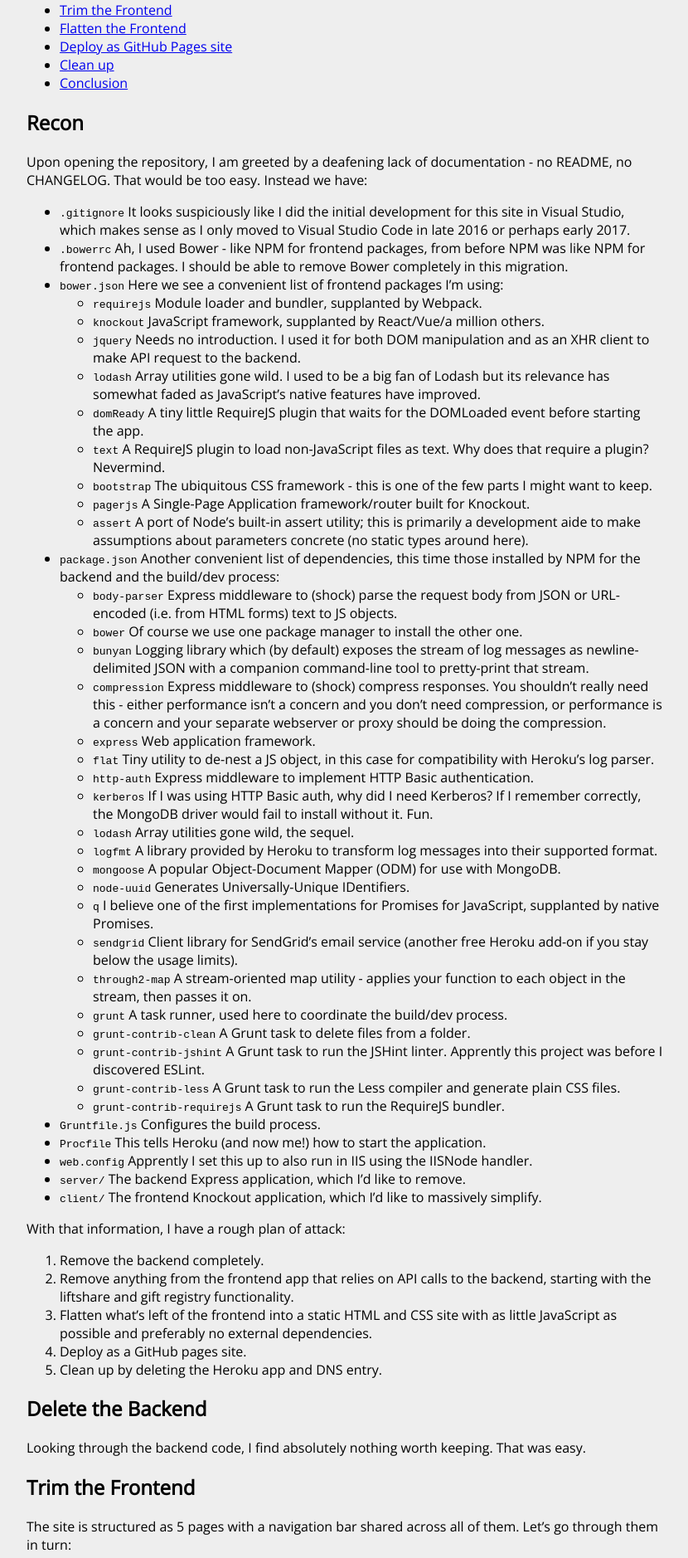
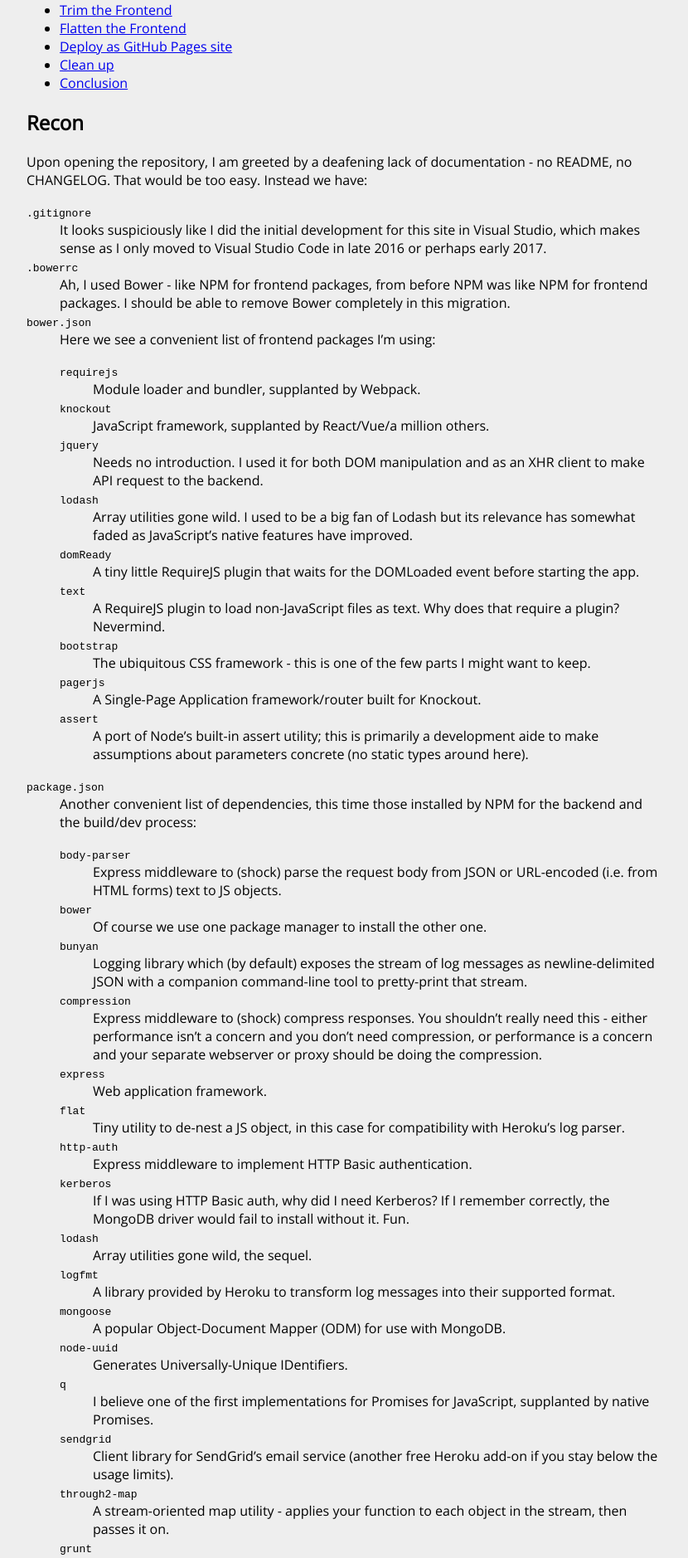
Before and after one commit to dylan-kerr/dylan-kerr.github.io, a Jekyll site: the page built from _posts/2020-07-10-staticifying-the-wedding-website.md, in a window 1280 px wide. Shown: the part 1015-2893 px from the top of the page at 83% size, without its empty margins (224-1054 px from the left). Built offline with Jekyll 4.4.1, drawn with Linux system fonts in a browser that asks for light colours; our own code applies the rules of GitHub Pages for plain Markdown files.

```diff
--- a/_posts/2020-07-10-staticifying-the-wedding-website.md
+++ b/_posts/2020-07-10-staticifying-the-wedding-website.md
@@ -19,44 +19,119 @@ Let's walk through the process.
 
 Upon opening the repository, I am greeted by a deafening lack of documentation - no README, no CHANGELOG. That would be too easy. Instead we have:
 
-- `.gitignore` It looks suspiciously like I did the initial development for this site in Visual Studio, which makes sense as I only moved to Visual Studio Code in late 2016 or perhaps early 2017.
-- `.bowerrc` Ah, I used Bower - like NPM for frontend packages, from before NPM was like NPM for frontend packages. I should be able to remove Bower completely in this migration.
-- `bower.json` Here we see a convenient list of frontend packages I'm using:
-  - `requirejs` Module loader and bundler, supplanted by Webpack.
-  - `knockout` JavaScript framework, supplanted by React/Vue/a million others.
-  - `jquery` Needs no introduction. I used it for both DOM manipulation and as an XHR client to make API request to the backend.
-  - `lodash` Array utilities gone wild. I used to be a big fan of Lodash but its relevance has somewhat faded as JavaScript's native features have improved.
-  - `domReady` A tiny little RequireJS plugin that waits for the DOMLoaded event before starting the app.
-  - `text` A RequireJS plugin to load non-JavaScript files as text. Why does that require a plugin? Nevermind.
-  - `bootstrap` The ubiquitous CSS framework - this is one of the few parts I might want to keep.
-  - `pagerjs` A Single-Page Application framework/router built for Knockout.
-  - `assert` A port of Node's built-in assert utility; this is primarily a development aide to make assumptions about parameters concrete (no static types around here).
-- `package.json` Another convenient list of dependencies, this time those installed by NPM for the backend and the build/dev process:
-  - `body-parser` Express middleware to (shock) parse the request body from JSON or URL-encoded (i.e. from HTML forms) text to JS objects.
-  - `bower` Of course we use one package manager to install the other one.
-  - `bunyan` Logging library which (by default) exposes the stream of log messages as newline-delimited JSON with a companion command-line tool to pretty-print that stream.
-  - `compression` Express middleware to (shock) compress responses. You shouldn't really need this - either performance isn't a concern and you don't need compression, or performance is a concern and your separate webserver or proxy should be doing the compression.
-  - `express` Web application framework.
-  - `flat` Tiny utility to de-nest a JS object, in this case for compatibility with Heroku's log parser.
-  - `http-auth` Express middleware to implement HTTP Basic authentication.
-  - `kerberos` If I was using HTTP Basic auth, why did I need Kerberos? If I remember correctly, the MongoDB driver would fail to install without it. Fun.
-  - `lodash` Array utilities gone wild, the sequel.
-  - `logfmt` A library provided by Heroku to transform log messages into their supported format.
-  - `mongoose` A popular Object-Document Mapper (ODM) for use with MongoDB.
-  - `node-uuid` Generates Universally-Unique IDentifiers.
-  - `q` I believe one of the first implementations for Promises for JavaScript, supplanted by native Promises.
-  - `sendgrid` Client library for SendGrid's email service (another free Heroku add-on if you stay below the usage limits).
-  - `through2-map` A stream-oriented map utility - applies your function to each object in the stream, then passes it on.
-  - `grunt` A task runner, used here to coordinate the build/dev process.
-  - `grunt-contrib-clean` A Grunt task to delete files from a folder.
-  - `grunt-contrib-jshint` A Grunt task to run the JSHint linter. Apprently this project was before I discovered ESLint.
-  - `grunt-contrib-less` A Grunt task to run the Less compiler and generate plain CSS files.
-  - `grunt-contrib-requirejs` A Grunt task to run the RequireJS bundler.
-- `Gruntfile.js` Configures the build process.
-- `Procfile` This tells Heroku (and now me!) how to start the application.
-- `web.config` Apprently I set this up to also run in IIS using the IISNode handler.
-- `server/` The backend Express application, which I'd like to remove.
-- `client/` The frontend Knockout application, which I'd like to massively simplify.
+`.gitignore`
+: It looks suspiciously like I did the initial development for this site in Visual Studio, which makes sense as I only moved to Visual Studio Code in late 2016 or perhaps early 2017.
+
+`.bowerrc`
+: Ah, I used Bower - like NPM for frontend packages, from before NPM was like NPM for frontend packages. I should be able to remove Bower completely in this migration.
+
+`bower.json`
+: Here we see a convenient list of frontend packages I'm using:
+
+  `requirejs`
+  : Module loader and bundler, supplanted by Webpack.
+
+  `knockout`
+  : JavaScript framework, supplanted by React/Vue/a million others.
+
+  `jquery`
+  : Needs no introduction. I used it for both DOM manipulation and as an XHR client to make API request to the backend.
+
+  `lodash`
+  : Array utilities gone wild. I used to be a big fan of Lodash but its relevance has somewhat faded as JavaScript's native features have improved.
+
+  `domReady`
+  : A tiny little RequireJS plugin that waits for the DOMLoaded event before starting the app.
+
+  `text`
+  : A RequireJS plugin to load non-JavaScript files as text. Why does that require a plugin? Nevermind.
+
+  `bootstrap`
+  : The ubiquitous CSS framework - this is one of the few parts I might want to keep.
+
+  `pagerjs`
+  : A Single-Page Application framework/router built for Knockout.
+
+  `assert`
+  : A port of Node's built-in assert utility; this is primarily a development aide to make assumptions about parameters concrete (no static types around here).
+
+`package.json`
+: Another convenient list of dependencies, this time those installed by NPM for the backend and the build/dev process:
+
+  `body-parser`
+  : Express middleware to (shock) parse the request body from JSON or URL-encoded (i.e. from HTML forms) text to JS objects.
+
+  `bower`
+  : Of course we use one package manager to install the other one.
+
+  `bunyan`
+  : Logging library which (by default) exposes the stream of log messages as newline-delimited JSON with a companion command-line tool to pretty-print that stream.
+
+  `compression`
+  : Express middleware to (shock) compress responses. You shouldn't really need this - either performance isn't a concern and you don't need compression, or performance is a concern and your separate webserver or proxy should be doing the compression.
+
+  `express`
+  : Web application framework.
+
+  `flat`
+  : Tiny utility to de-nest a JS object, in this case for compatibility with Heroku's log parser.
+
+  `http-auth`
+  : Express middleware to implement HTTP Basic authentication.
+
+  `kerberos`
+  : If I was using HTTP Basic auth, why did I need Kerberos? If I remember correctly, the MongoDB driver would fail to install without it. Fun.
+
+  `lodash`
+  : Array utilities gone wild, the sequel.
+
+  `logfmt`
+  : A library provided by Heroku to transform log messages into their supported format.
+
+  `mongoose`
+  : A popular Object-Document Mapper (ODM) for use with MongoDB.
+
+  `node-uuid`
+  : Generates Universally-Unique IDentifiers.
+
+  `q`
+  : I believe one of the first implementations for Promises for JavaScript, supplanted by native Promises.
+
+  `sendgrid`
+  : Client library for SendGrid's email service (another free Heroku add-on if you stay below the usage limits).
+
+  `through2-map`
+  : A stream-oriented map utility - applies your function to each object in the stream, then passes it on.
+
+  `grunt`
+  : A task runner, used here to coordinate the build/dev process.
+
+  `grunt-contrib-clean`
+  : A Grunt task to delete files from a folder.
+
+  `grunt-contrib-jshint`
+  : A Grunt task to run the JSHint linter. Apprently this project was before I discovered ESLint.
+
+  `grunt-contrib-less`
+  : A Grunt task to run the Less compiler and generate plain CSS files.
+
+  `grunt-contrib-requirejs`
+  : A Grunt task to run the RequireJS bundler.
+
+`Gruntfile.js`
+: Configures the build process.
+
+`Procfile`
+: This tells Heroku (and now me!) how to start the application.
+
+`web.config`
+: Apprently I set this up to also run in IIS using the IISNode handler.
+
+`server/`
+: The backend Express application, which I'd like to remove.
+
+`client/`
+: The frontend Knockout application, which I'd like to massively simplify.
 
 With that information, I have a rough plan of attack:
 
```
